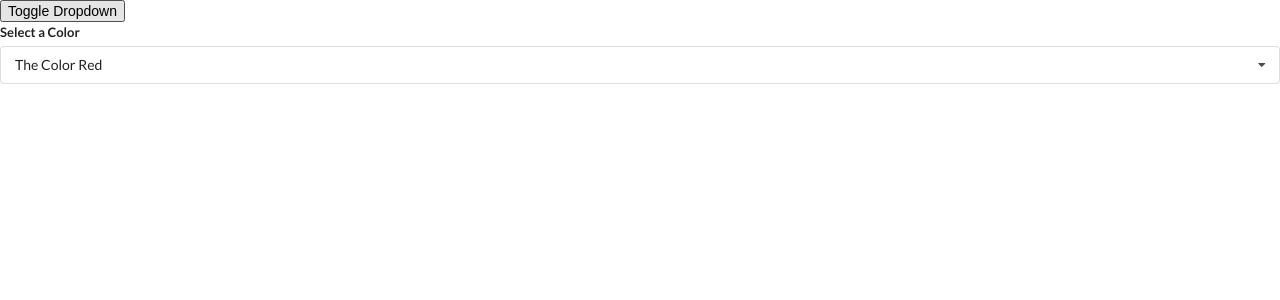
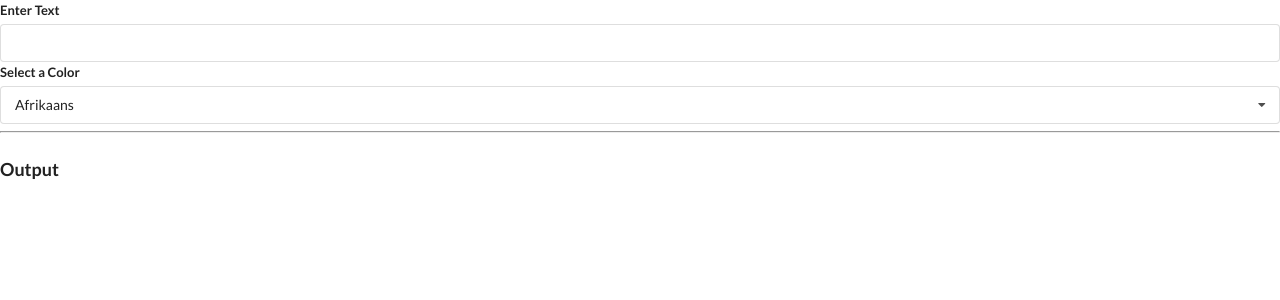
Before and after one commit to AshishSheoran/React-workshop, a React (Create React App) app in the folder widgets/: page / in a window 1280 px wide. Shown: the top 300 px of the page. Built offline with nearby package versions, Linux system fonts and the light colour scheme; no server answers.

Commit message:
Added translate widget

```diff
--- a/widgets/src/App.js
+++ b/widgets/src/App.js
@@ -1,22 +1,8 @@
 import React, { useState } from 'react';
-// import Accordian from './components/Accordian';
-//import Search from "./components/Search";
+import Accordian from './components/Accordian';
+import Search from './components/Search';
 import Dropdown from './components/Dropdown';
-
-// const items = [
-//     {
-//         title: 'What is React?',
-//         content: 'React is a front end JavaScript framework.',
-//     },
-//     {
-//         title: 'Why use React?',
-//         content: 'React is a favourite JS library among engineers.',
-//     },
-//     {
-//         title: 'How do you use React?',
-//         content: 'You use React by creating component.',
-//     },
-// ];
+import Translate from './components/Translate';
 
 const options = [
     {
@@ -34,23 +20,9 @@
 ];
 
 const App = () => {
-    const [selected, setSelected] = useState(options[0]);
-    const [showDropdown, setShowDropdown] = useState(true);
-
     return (
         <div>
-            {/* <Accordian items={items} /> */}
-            {/* <Search /> */}
-            <button onClick={() => setShowDropdown(!showDropdown)}>
-                Toggle Dropdown
-            </button>
-            {showDropdown ? (
-                <Dropdown
-                    selected={selected}
-                    onSelectedChange={setSelected}
-                    options={options}
-                />
-            ) : null}
+            <Translate />
         </div>
     );
 };
--- /dev/null
+++ b/widgets/src/components/Convert.js
@@ -0,0 +1,44 @@
+import React, { useState, useEffect } from 'react';
+import axios from 'axios';
+
+const Convert = ({ language, text }) => {
+    const [translated, setTranslated] = useState('');
+    const [debouncedText, setDebouncedText] = useState(text);
+
+    useEffect(() => {
+        const timerId = setTimeout(() => {
+            setDebouncedText(text);
+        }, 500);
+
+        return () => {
+            clearTimeout(timerId);
+        };
+    }, [text]);
+
+    useEffect(() => {
+        const doTranslation = async () => {
+            const { data } = await axios.post(
+                'https://translation.googleapis.com/language/translate/v2',
+                {},
+                {
+                    params: {
+                        q: debouncedText,
+                        target: language.value,
+                        key: 'AIzaSyCHUCmpR7cT_yDFHC98CZJy2LTms-IwDlM',
+                    },
+                }
+            );
+            setTranslated(data.data.translations[0].translatedText);
+        };
+
+        doTranslation();
+    }, [language, debouncedText]);
+
+    return (
+        <div>
+            <h1 className="ui header">{translated}</h1>
+        </div>
+    );
+};
+
+export default Convert;
--- a/widgets/src/components/Dropdown.js
+++ b/widgets/src/components/Dropdown.js
@@ -1,6 +1,6 @@
 import React, { useState, useEffect, useRef } from 'react';
 
-const Dropdown = ({ options, selected, onSelectedChange }) => {
+const Dropdown = ({ options, selected, onSelectedChange, label }) => {
     const [open, setOpen] = useState(false);
     const ref = useRef();
 
--- /dev/null
+++ b/widgets/src/components/Translate.js
@@ -0,0 +1,52 @@
+import React, { useState } from 'react';
+import Dropdown from './Dropdown';
+import Convert from './Convert';
+
+const options = [
+    {
+        label: 'Afrikaans',
+        value: 'af',
+    },
+    {
+        label: 'Arabic',
+        value: 'ar',
+    },
+    {
+        label: 'Hindi',
+        value: 'hi',
+    },
+    {
+        label: 'Dutch',
+        value: 'nl',
+    },
+];
+
+const Translate = () => {
+    const [language, setLanguage] = useState(options[0]);
+    const [text, setText] = useState('');
+
+    return (
+        <div>
+            <div className="ui form">
+                <div className="field">
+                    <label>Enter Text</label>
+                    <input
+                        value={text}
+                        onChange={(e) => setText(e.target.value)}
+                    />
+                </div>
+            </div>
+            <Dropdown
+                label="Select a Language"
+                selected={language}
+                onSelectedChange={setLanguage}
+                options={options}
+            />
+            <hr />
+            <h3 className="ui header">Output</h3>
+            <Convert text={text} language={language} />
+        </div>
+    );
+};
+
+export default Translate;
```
